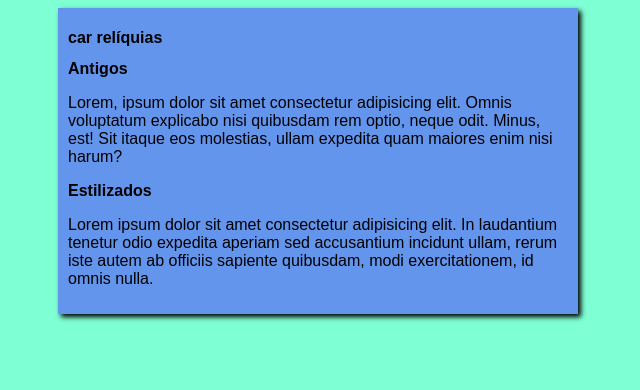
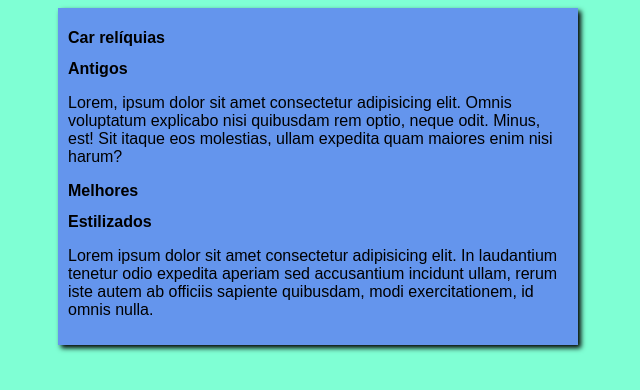
Before and after one commit to Gpasifico/projeto-site, a plain HTML site: page index.html in a window 1280 px wide. Shown: the whole page, without its empty margins (322-962 px from the left). Drawn offline with Linux system fonts and the light colour scheme.

Commit message:
Update index.html

```diff
--- a/index.html
+++ b/index.html
@@ -10,12 +10,13 @@
 <body>
     <main>
         <header>
-            <h1>car relíquias </h1>
+            <h1> Car relíquias  </h1>
             <article>
                 <h2>Antigos</h2>
                 <p> Lorem, ipsum dolor sit amet consectetur adipisicing elit. Omnis voluptatum explicabo nisi quibusdam rem optio, neque odit. Minus, est! Sit itaque eos molestias, ullam expedita quam maiores enim nisi harum?</p>
             </article>
             <article>
+                <h1> Melhores </h1>
                 <h2> Estilizados</h2>
                 <p> Lorem ipsum dolor sit amet consectetur adipisicing elit. In laudantium tenetur odio expedita aperiam sed accusantium incidunt ullam, rerum iste autem ab officiis sapiente quibusdam, modi exercitationem, id omnis nulla.</p>
             </article>
```
